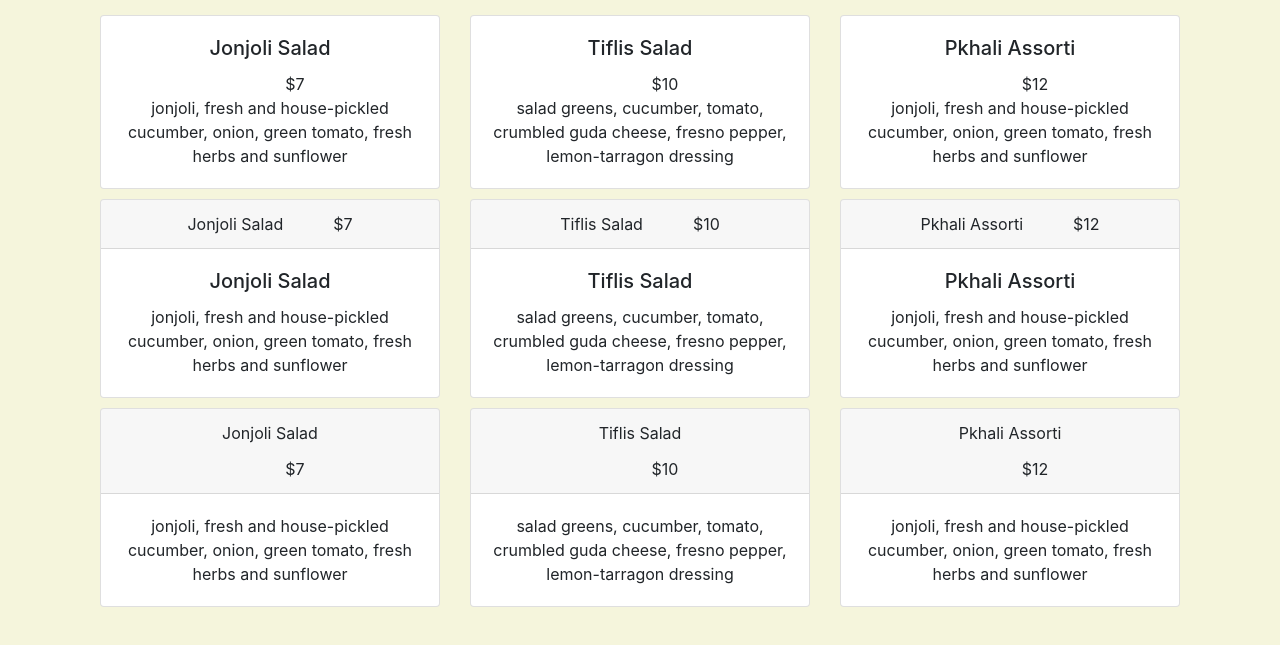
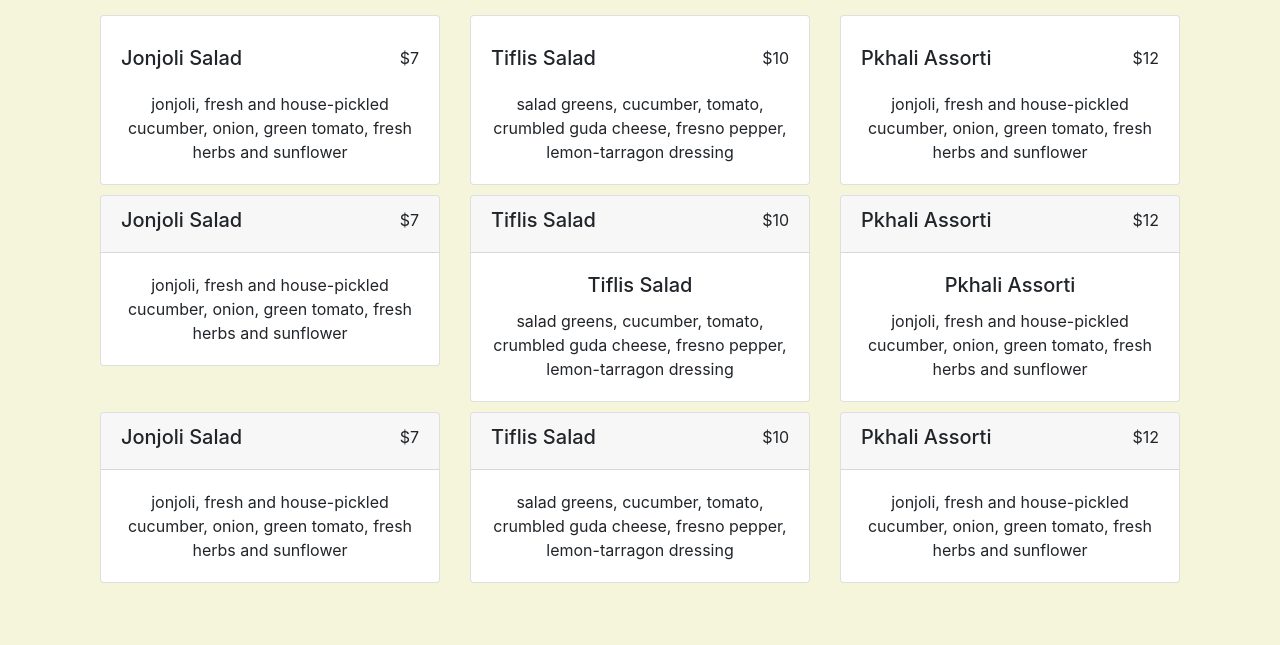
Before and after one commit to ehoversten/menu_layout, a plain HTML site: page index.html in a window 1280 px wide. Shown: the part 117-762 px from the top of the page. Drawn offline with nearby package versions, Linux system fonts and the light colour scheme.

Commit message:
styling card layout idea options

```diff
--- a/index.html
+++ b/index.html
@@ -13,6 +13,8 @@
 </head>
 <body>
     <div class="wrapper">
+
+        <!-- NAVBAR SECTION  -->
         <nav class="navbar navbar-expand-lg navbar-dark bg-dark">
             <a class="navbar-brand" href="#">Supra</a>
             <button class="navbar-toggler" type="button" data-toggle="collapse" data-target="#navbarNav"
@@ -47,7 +49,9 @@
                     <div class="col-md-4 box">
                         <div class="card">
                             <div class="card-body text-center">
-                                <h5 class="card-title">Jonjoli Salad</h5><span class="item-price">$7</span>
+                                <div class="row name-price">
+                                    <h5 class="card-title">Jonjoli Salad</h5><span class="item-price">$7</span>
+                                </div>
                                 <p class="card-text">jonjoli, fresh and house-pickled cucumber, onion, green tomato, fresh herbs and sunflower</p>
                             </div>
                         </div>
@@ -55,7 +59,9 @@
                     <div class="col-md-4 box">
                         <div class="card">
                             <div class="card-body text-center">
-                                <h5 class="card-title">Tiflis Salad</h5><span class="item-price">$10</span>
+                                <div class="row name-price">
+                                    <h5 class="card-title">Tiflis Salad</h5><span class="item-price">$10</span>
+                                </div>
                                 <p class="card-text">salad greens, cucumber, tomato, crumbled guda cheese, fresno pepper, lemon-tarragon dressing</p>
                             </div>
                         </div>
@@ -63,7 +69,9 @@
                     <div class="col-md-4 box">
                         <div class="card">
                             <div class="card-body text-center">
-                                <h5 class="card-title">Pkhali Assorti</h5><span class="item-price">$12</span>
+                                <div class="row name-price">
+                                    <h5 class="card-title">Pkhali Assorti</h5><span class="item-price">$12</span>
+                                </div>
                                 <p class="card-text">jonjoli, fresh and house-pickled cucumber, onion, green tomato, fresh herbs and sunflower</p>
                             </div>
                         </div>
@@ -75,10 +83,11 @@
                     <div class="col-md-4 box">
                         <div class="card text-center">
                             <div class="card-header">
-                                Jonjoli Salad<span class="item-price text-right">$7</span>
+                                <div class="name-price">
+                                    <h5>Jonjoli Salad</h5><span class="item-price text-right">$7</span>
+                                </div>
                             </div>
                             <div class="card-body">
-                                <h5 class="card-title">Jonjoli Salad</h5>
                                 <p class="card-text">jonjoli, fresh and house-pickled cucumber, onion, green tomato, fresh herbs and sunflower</p>
                             </div>
                         </div>
@@ -86,7 +95,9 @@
                     <div class="col-md-4 box">
                         <div class="card text-center">
                             <div class="card-header">
-                                Tiflis Salad<span class="item-price">$10</span>
+                                <div class="name-price">
+                                    <h5>Tiflis Salad</h5><span class="item-price text-right">$10</span>
+                                </div>
                             </div>
                             <div class="card-body">
                                 <h5 class="card-title">Tiflis Salad</h5>
@@ -97,7 +108,9 @@
                     <div class="col-md-4 box">
                         <div class="card text-center">
                             <div class="card-header">
-                                Pkhali Assorti<span class="item-price">$12</span>
+                                <div class="name-price">
+                                    <h5>Pkhali Assorti</h5><span class="item-price text-right">$12</span>
+                                </div>
                             </div>
                             <div class="card-body">
                                 <h5 class="card-title">Pkhali Assorti</h5>
@@ -111,9 +124,13 @@
                 <div class="row">
                     <div class="col-md-4 box">
                         <div class="card text-center">
+
                             <div class="card-header">
-                                <p class="card-title">Jonjoli Salad</p><span class="item-price">$7</span>
+                                <div class="name-price">
+                                    <h5>Jonjoli Salad</h5><span class="item-price text-right">$7</span>
+                                </div>
                             </div>
+
                             <div class="card-body">
                                 <p class="card-text">jonjoli, fresh and house-pickled cucumber, onion, green tomato, fresh herbs and sunflower</p>
                             </div>
@@ -121,8 +138,13 @@
                     </div>
                     <div class="col-md-4 box">
                         <div class="card text-center">
-                            <div class="card-header"><p class="card-title">Tiflis Salad</p><span class="item-price">$10</span>
+
+                            <div class="card-header">
+                                <div class="name-price">
+                                    <h5>Tiflis Salad</h5><span class="item-price text-right">$10</span>
+                                </div>
                             </div>
+
                             <div class="card-body">
                                 <p class="card-text">salad greens, cucumber, tomato, crumbled guda cheese, fresno pepper, lemon-tarragon dressing</p>
                             </div>
@@ -131,8 +153,12 @@
                     <div class="col-md-4 box">
                         <div class="card text-center">
                             <div class="card-header">
-                                <p class="card-title">Pkhali Assorti</p><span class="item-price">$12</span>
+
+                                <div class="name-price">
+                                    <h5>Pkhali Assorti</h5><span class="item-price text-right">$12</span>
+                                </div>
                             </div>
+
                             <div class="card-body">
                                 <p class="card-text">jonjoli, fresh and house-pickled cucumber, onion, green tomato, fresh herbs and sunflower</p>
                             </div>
--- a/styles.css
+++ b/styles.css
@@ -1,3 +1,8 @@
+*, *::before, *::after {
+  box-sizing: border-box;
+}
+
+
 body {
     background-color: beige;
 }
@@ -18,3 +23,8 @@ body {
 p > .card-title {
     display: inline;
 }
+
+.name-price {
+    display: flex;
+    justify-content: space-between;
+}
```
